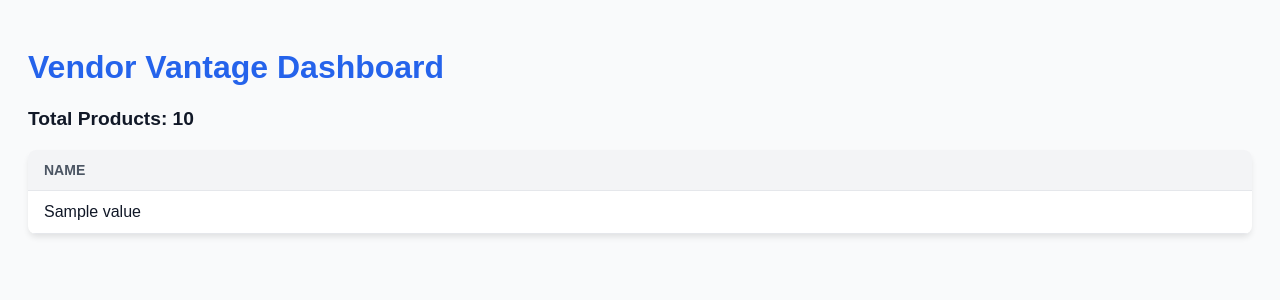
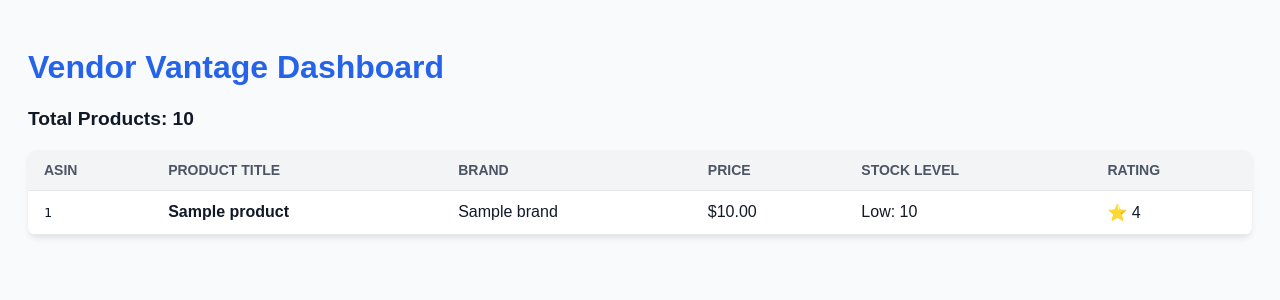
Before and after one commit to AkshatPat3l/VendorVantage, a Flask app: template templates/index.html in a window 1280 px wide. Shown: the top 300 px of the page. Run offline with Flask 3, Linux system fonts and the light colour scheme; the template is opened without the code that fills it: most values are stand-ins (such as "Sample title", 1, 10 or a date in 2020).

Commit message:
feature: Full Relational Ingest ( Products + Inventory + History)

```diff
--- a/app.py
+++ b/app.py
@@ -6,11 +6,16 @@ app = Flask(__name__)
 
 @app.route('/')
 def dashboard():
-    # Fetch all 53+ products we just ingested
-    data = execute_query("SELECT * FROM products ORDER BY id DESC;")
+    # COALESCE ensures that if stock_level is NULL, it returns 0 instead
+    query = """
+        SELECT p.*, COALESCE(i.stock_level, 0) as stock_level
+        FROM products p
+        LEFT JOIN inventory i ON p.id = i.product_id
+        ORDER BY p.price DESC;
+    """
+    data = execute_query(query)
     count = len(data) if data else 0
     return render_template('index.html', products=data, total=count)
-
 # Professional "Health" endpoint
 @app.route('/health')
 def health():
--- a/templates/index.html
+++ b/templates/index.html
@@ -59,20 +59,32 @@
 
     <div class="table-container">
       {% if products %}
-      <table>
-        <thead>
+      <table class="table table-hover">
+    <thead class="table-dark">
         <tr>
-            {% for key in products[0].keys() %}
-            <th>{{ key }}</th>
-            {% endfor %}
+            <th>ASIN</th>
+            <th>Product Title</th>
+            <th>Brand</th>
+            <th>Price</th>
+            <th>Stock Level</th>
+            <th>Rating</th>
         </tr>
     </thead>
     <tbody>
-          {% for product in products %}
+        {% for p in products %}
         <tr>
-            {% for key, value in product.items() %}
-            <td>{{ value }}</td>
-            {% endfor %}
+            <td><code>{{ p.id }}</code></td>
+            <td><strong>{{ p.title }}</strong></td>
+            <td>{{ p.brand }}</td>
+            <td class="text-success">${{ "%.2f"|format(p.price) }}</td>
+            <td>
+                {% if p.stock_level < 15 %}
+                    <span class="badge bg-danger">Low: {{ p.stock_level }}</span>
+                {% else %}
+                    <span class="badge bg-success">In Stock: {{ p.stock_level }}</span>
+                {% endif %}
+            </td>
+            <td>⭐ {{ p.rating }}</td>
         </tr>
         {% endfor %}
     </tbody>
```
Also changed, not shown: db.py (+12 -13 lines), ingest_amazon.py (+30 -23 lines), 1 other file. Lines whose indentation alone changed are shown as unchanged.
